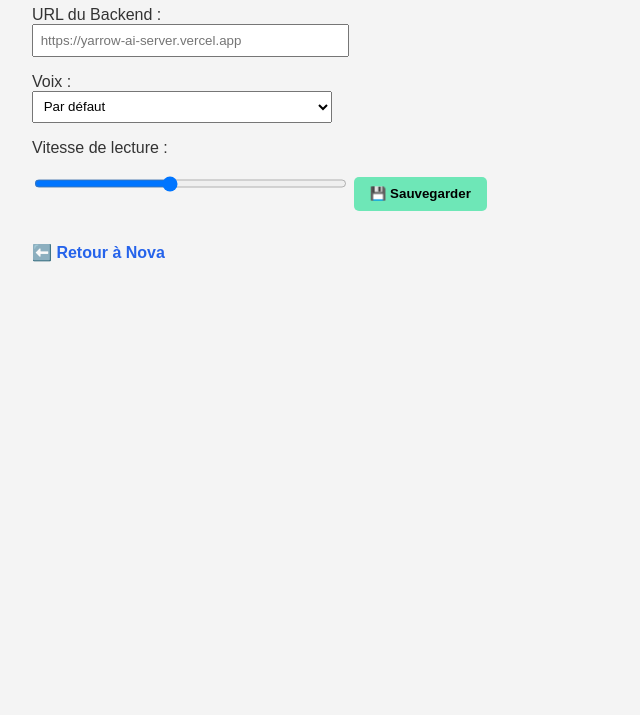
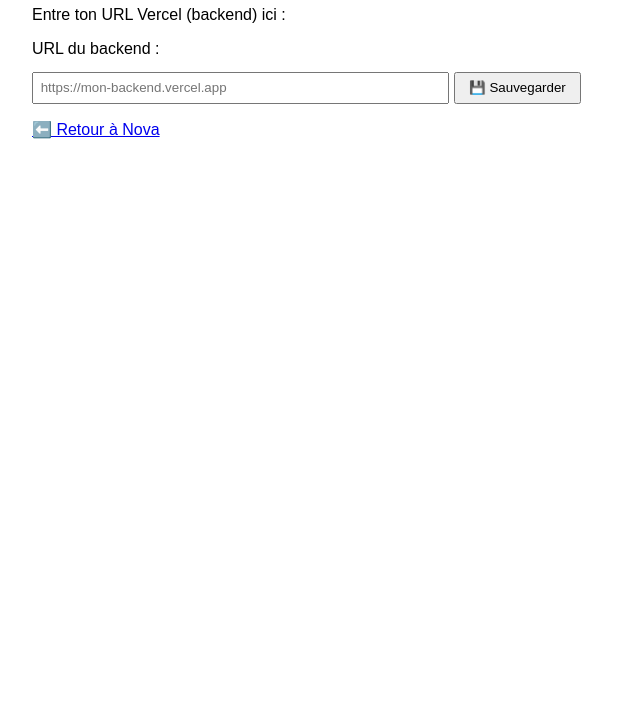
Before and after one commit to yarrowmartin3-prog/yarrow-ai-server, a website: page settings.html in a window 1280 px wide. Shown: the part 85-800 px from the top of the page, without its empty margins (0-640 px from the left). Drawn offline with Linux system fonts and the light colour scheme.

Commit message:
Update settings.html

```diff
--- a/settings.html
+++ b/settings.html
@@ -2,89 +2,47 @@
 <html lang="fr">
 <head>
   <meta charset="UTF-8">
+  <meta name="viewport" content="width=device-width, initial-scale=1.0">
   <title>Réglages Nova ⚙️</title>
   <style>
-    body {
-      font-family: Arial, sans-serif;
-      margin: 2em;
-      background: #f4f4f4;
-      color: #333;
-    }
-    h1 {
-      color: #222;
-    }
-    label {
-      display: block;
-      margin-top: 1em;
-    }
-    input, select {
-      padding: 0.5em;
-      width: 100%;
-      max-width: 300px;
-    }
-    button {
-      margin-top: 1.5em;
-      padding: 0.7em 1.2em;
-      background: #6ee7b7;
-      border: none;
-      cursor: pointer;
-      font-weight: bold;
-      border-radius: 5px;
-    }
-    button:hover {
-      background: #34d399;
-    }
-    a {
-      display: inline-block;
-      margin-top: 2em;
-      text-decoration: none;
-      color: #2563eb;
-      font-weight: bold;
-    }
+    body { font-family: Arial, sans-serif; margin: 2em; }
+    h1 { color: #333; }
+    label { display: block; margin-top: 1em; }
+    input { padding: 0.5em; width: 100%; max-width: 400px; }
+    button { margin-top: 1em; padding: 0.5em 1em; cursor: pointer; }
+    .ok { color: green; font-weight: bold; }
   </style>
 </head>
 <body>
   <h1>⚙️ Réglages Nova</h1>
+  <p>Entre ton URL Vercel (backend) ici :</p>
 
-  <label for="apiUrl">URL du Backend :</label>
-  <input type="text" id="apiUrl" placeholder="https://yarrow-ai-server.vercel.app" />
-
-  <label for="voice">Voix :</label>
-  <select id="voice">
-    <option value="default">Par défaut</option>
-    <option value="male">Voix masculine</option>
-    <option value="female">Voix féminine</option>
-  </select>
-
-  <label for="rate">Vitesse de lecture :</label>
-  <input type="range" id="rate" min="0.7" max="1.4" step="0.1" value="1" />
+  <label for="apiUrl">URL du backend :</label>
+  <input type="text" id="apiUrl" placeholder="https://mon-backend.vercel.app">
 
   <button onclick="saveSettings()">💾 Sauvegarder</button>
+  <p id="status"></p>
 
-  <br>
-  <a href="./index.html">⬅️ Retour à Nova</a>
+  <p><a href="index.html">⬅️ Retour à Nova</a></p>
 
   <script>
-    function saveSettings() {
-      const apiUrl = document.getElementById("apiUrl").value.trim();
-      const voice = document.getElementById("voice").value;
-      const rate = document.getElementById("rate").value;
-
-      if(apiUrl) {
-        localStorage.setItem("API_BASE", apiUrl);
-      }
-      localStorage.setItem("VOICE", voice);
-      localStorage.setItem("RATE", rate);
-
-      alert("✅ Réglages sauvegardés !");
+    // Charger l’URL déjà sauvegardée si elle existe
+    const input = document.getElementById("apiUrl");
+    const saved = localStorage.getItem("API_BASE");
+    if (saved) {
+      input.value = saved;
     }
 
-    // Charger les réglages sauvegardés
-    window.onload = () => {
-      document.getElementById("apiUrl").value = localStorage.getItem("API_BASE") || "";
-      document.getElementById("voice").value = localStorage.getItem("VOICE") || "default";
-      document.getElementById("rate").value = localStorage.getItem("RATE") || 1;
-    };
+    // Fonction pour sauvegarder l’URL
+    function saveSettings() {
+      const url = input.value.trim();
+      if (!url) {
+        document.getElementById("status").innerText = "⚠️ Merci d’entrer une URL valide.";
+        return;
+      }
+      localStorage.setItem("API_BASE", url);
+      document.getElementById("status").innerHTML = "✅ Sauvegardé !<br>URL actuelle : <b>" + url + "</b>";
+    }
   </script>
 </body>
 </html>
```
